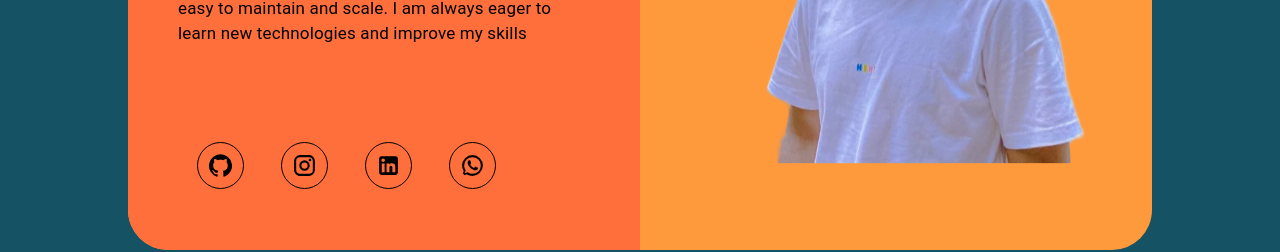
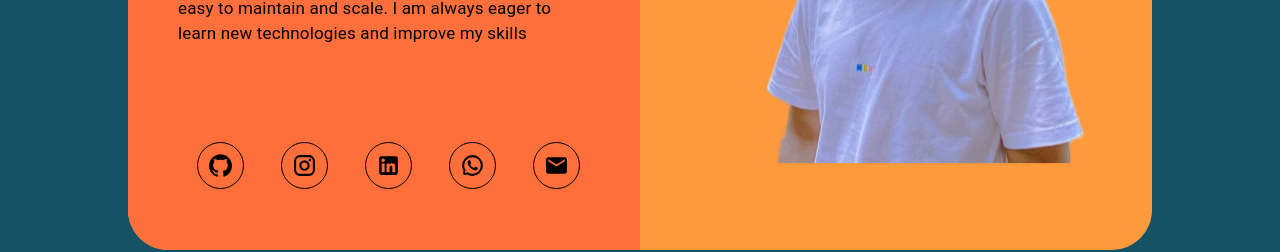
Before and after one commit to gilangerlangga18/Portfolio-frontemd, a React (Create React App) app: page / in a window 1280 px wide. Shown: the part 800-1052 px from the top of the page. Built offline with nearby package versions, Linux system fonts and the light colour scheme.

Commit message:
add link email

```diff
--- a/src/Component/MainBanner/index.jsx
+++ b/src/Component/MainBanner/index.jsx
@@ -3,7 +3,7 @@ import React from "react";
 import GitHubIcon from "@mui/icons-material/GitHub";
 import InstagramIcon from "@mui/icons-material/Instagram";
 import LinkedInIcon from "@mui/icons-material/LinkedIn";
-
+import EmailIcon from "@mui/icons-material/Email";
 import WhatsAppIcon from "@mui/icons-material/WhatsApp";
 
 function MainBanner() {
@@ -163,6 +163,22 @@ function MainBanner() {
                 }}
               />
             </Button>
+            <Button
+              LinkComponent="a"
+              href="mailto:gilang.erlangga1806@gmail.com"
+            >
+              <EmailIcon
+                sx={{
+                  border: "1px black solid",
+                  padding: { xs: "8px", md: "10px" },
+                  borderRadius: "50%",
+                  width: { xs: "20px", md: "25px" },
+                  height: { xs: "20px", md: "25px" },
+                  cursor: "pointer",
+                  color: "black",
+                }}
+              />
+            </Button>
           </Box>
         </Box>
         <Box
```
